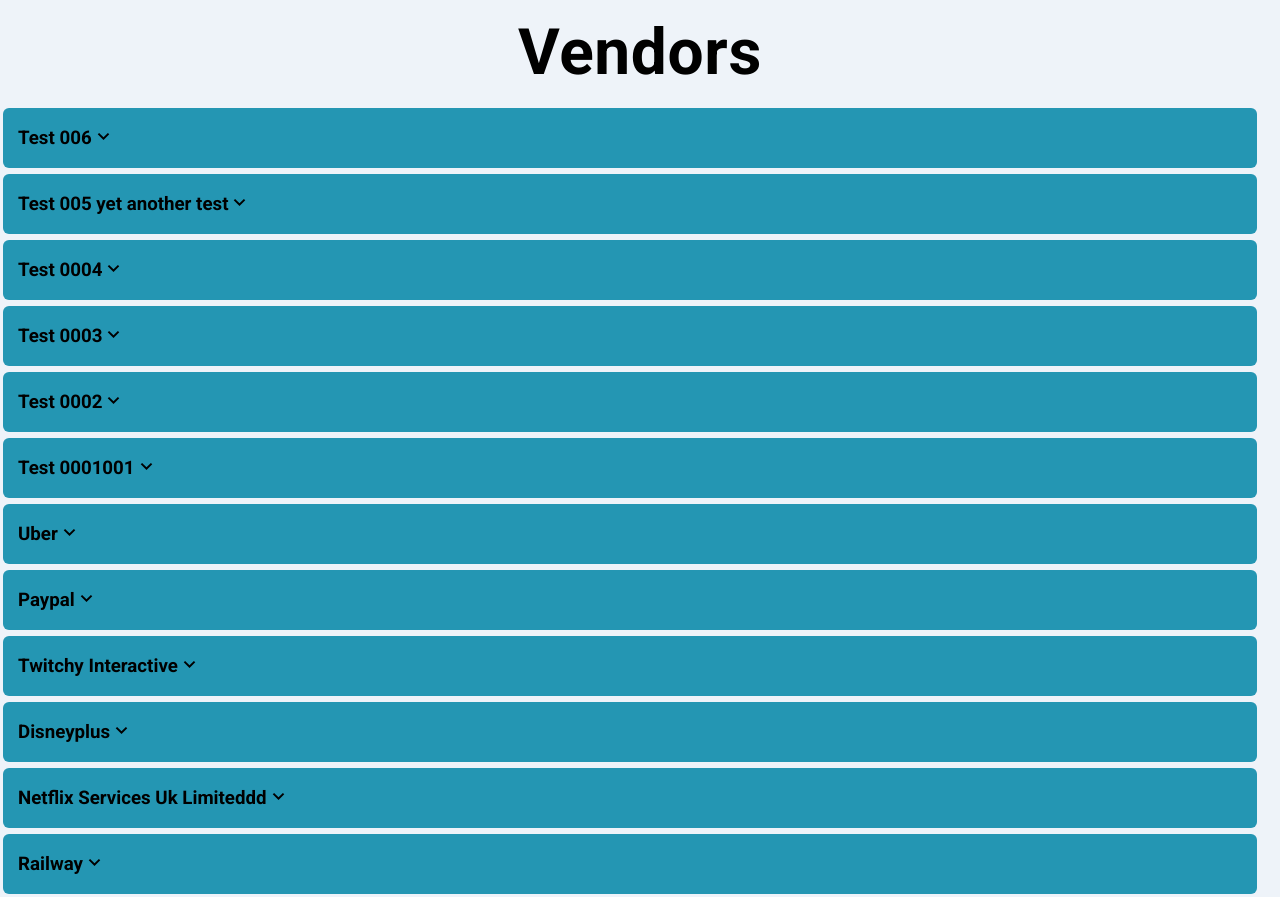
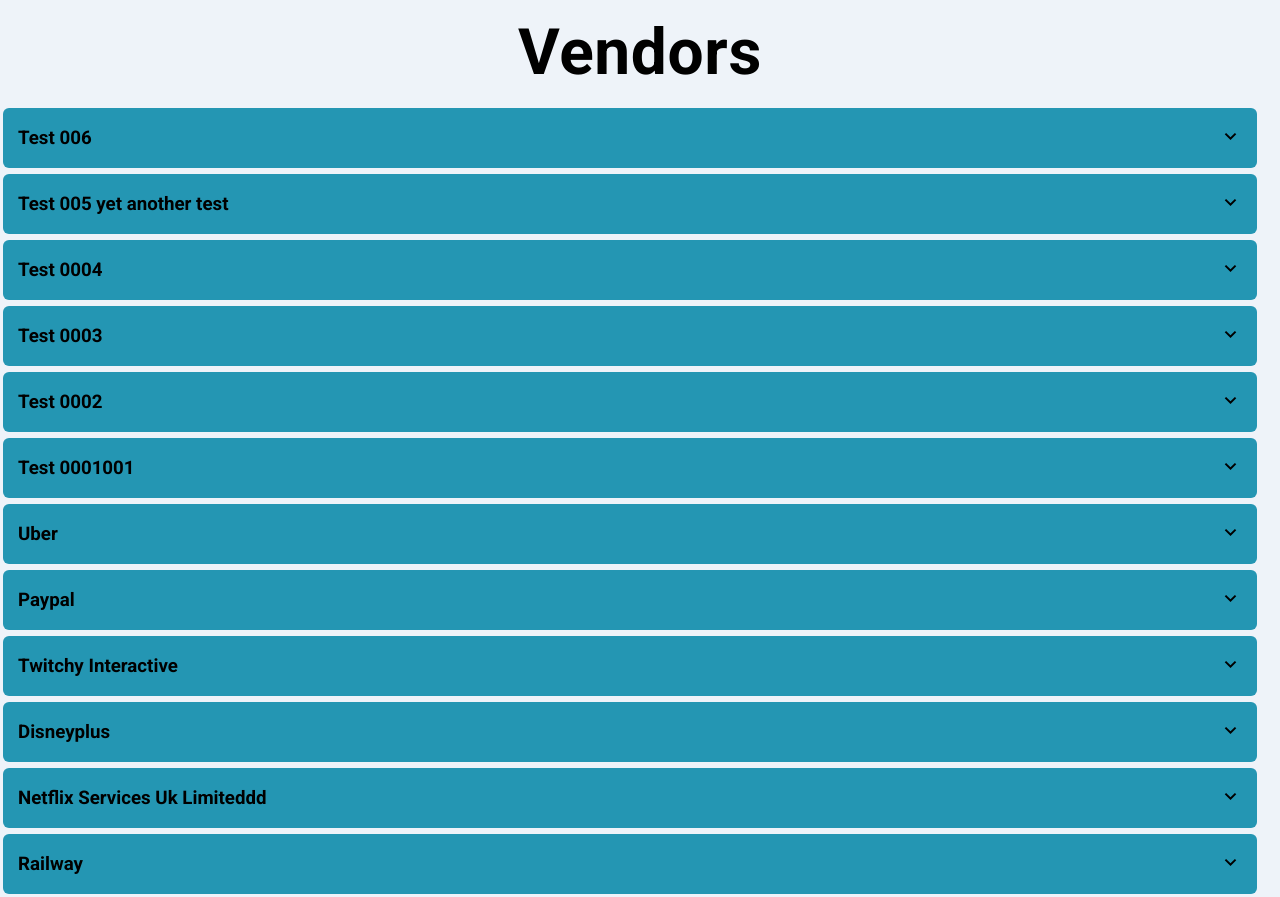
Before and after one commit to lukanogaj/vendor, a React (Create React App) app: page / in a window 1280 px wide. Built offline with nearby package versions, Linux system fonts and the light colour scheme.

Commit message:
second-attempt

```diff
--- a/src/components/AccordionCard/index.jsx
+++ b/src/components/AccordionCard/index.jsx
@@ -1,23 +1,17 @@
 import styles from "./index.module.scss";
-import { Children, useState } from "react";
+import { useState } from "react";
 import dataForVendors from "../../VendorDataArray";
 
 import { ChevronUp, ChevronDown } from "../media/icons";
 
 const AccordionCard = ({ children }) => {
-	const [isOpen, setIsOpen] = useState(false);
-	const [activeIndex, setActiveIndex] = useState(-1);
+	const [isOpen, setIsOpen] = useState(null);
+	const [activeIndex, setActiveIndex] = useState(null);
 	// On clicks functions
-	// Chevron function
-	const handleChevron = () => {
-		setIsOpen(!isOpen);
-		console.log("Clicked");
-	};
-
 	// Accordion OnCLick function
 	const handleClick = (index) => {
 		setActiveIndex(index === activeIndex ? -1 : index);
-		console.log("clicked");
+		// console.log("clicked");
 	};
 
 	/// Function to create unique values array
@@ -30,7 +24,7 @@
 		);
 	});
 
-	// Function to group the obejct with same names
+	// Function to group the object with same names
 	/// Array of objects nested structure tree
 	const groupedVendors = [];
 	for (const uniq of uniqueVendors) {
@@ -52,25 +46,19 @@
 		<div className={styles.accordion}>
 			<div className={styles.accordionHeader}>
 				<h1>Vendors</h1>
-				{groupedVendors.map((card, index) => (
+				{groupedVendors.map((card) => (
 					<div
 						key={card.vendor_id}
 						className={styles.accordionCard}
-						onClick={() => handleClick(index)}
+						onClick={() => handleClick(card.vendor_id)}
 					>
 						<h3>{card.vendor_name}</h3>
-						<div onClick={() => handleChevron()}>
-							{children}
-							<div>{isOpen ? <ChevronUp /> : <ChevronDown />}</div>
+						<div>
+							{activeIndex === card.vendor_id ? <ChevronUp /> : <ChevronDown />}
 						</div>
 					</div>
 				))}
 			</div>
-
-			{/* <div onClick={() => handleChevron()}>
-				{children}
-				<div>{isOpen ? <ChevronUp /> : <ChevronDown />}</div>
-			</div> */}
 		</div>
 	);
 };
--- a/src/components/AccordionCard/index.module.scss
+++ b/src/components/AccordionCard/index.module.scss
@@ -18,6 +18,7 @@
 		.accordionCard {
 			display: flex;
 			background-color: #2496b3;
+			justify-content: space-between;
 			text-align: center;
 			align-items: center;
 			align-content: center;
```
